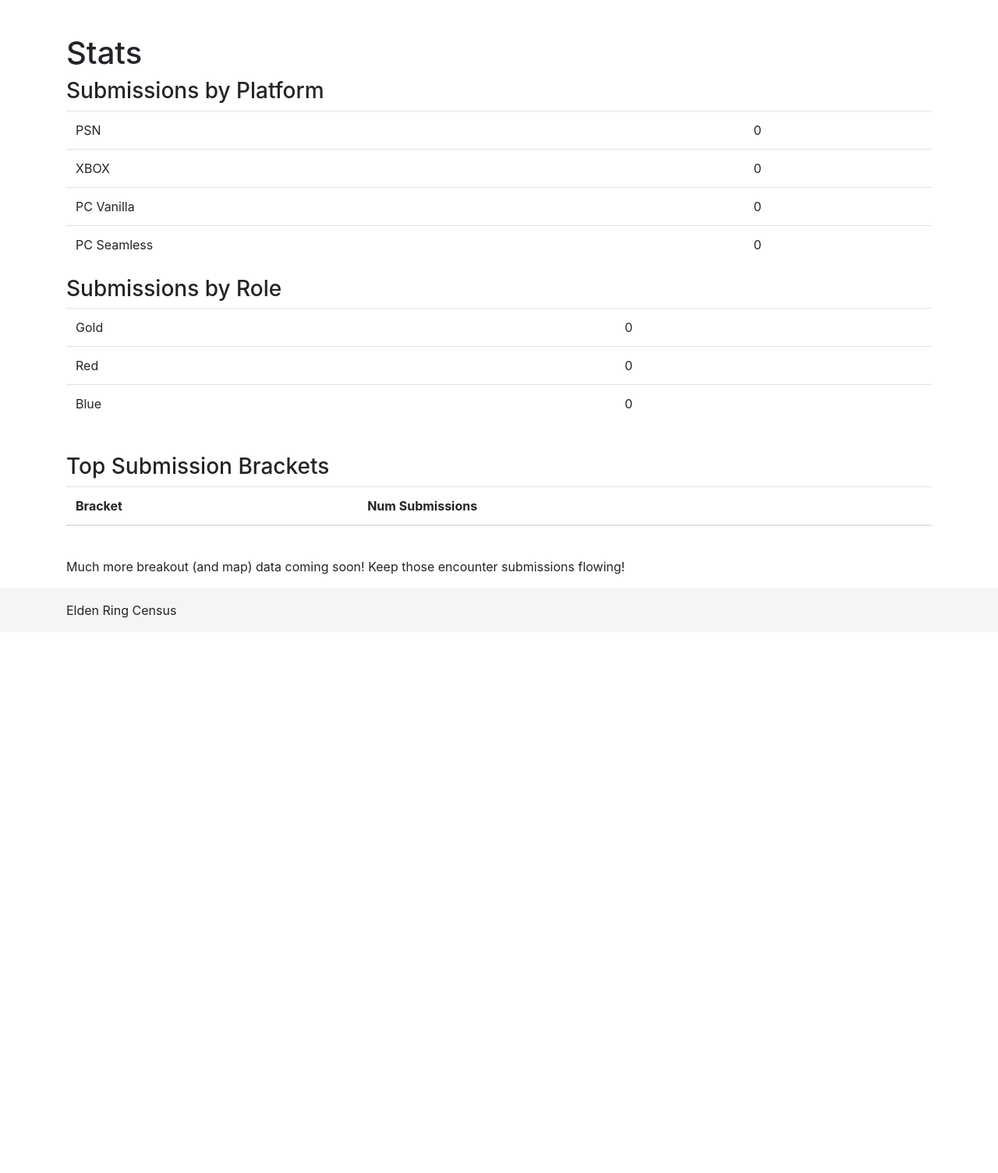
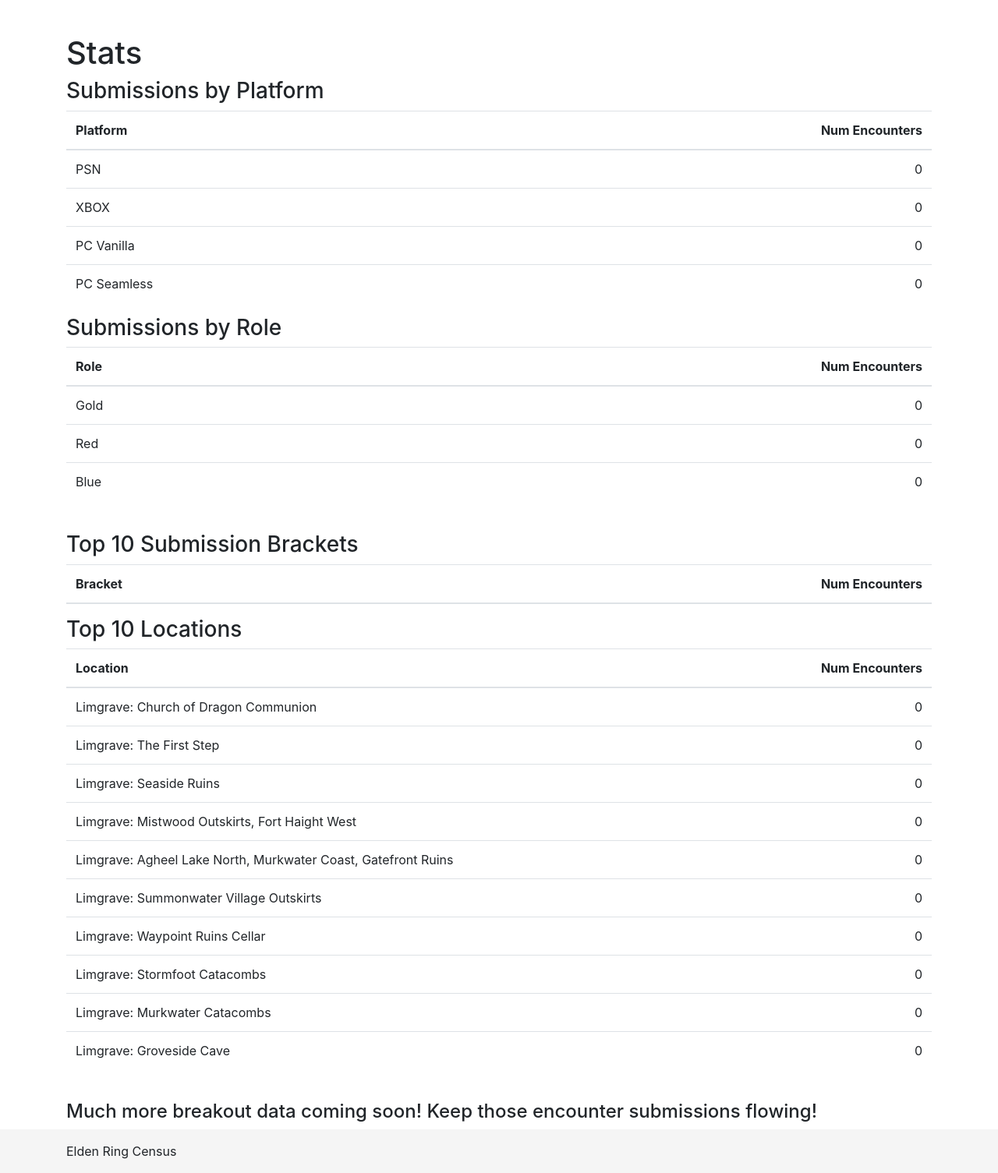
Before and after one commit to PXTrials/EldenRingCensus, a Django app: page /census/stats in a window 1280 px wide. Shown: the part 56-1561 px from the top of the page at 78% size. Before the commit the page ends 849 px from the top, so only its background shows below. Run offline with Django 5.2, Linux system fonts and the light colour scheme; data comes from the database, SQL or seed files in the repository; data that the repository does not hold is empty.

Commit message:
Addming more admin columns, ordering, Top locations in Stats

```diff
--- a/census/models.py
+++ b/census/models.py
@@ -23,6 +23,9 @@
     def __str__(self):
         return f'{self.name} ({self.platform} RL{self.rune_level}+{self.weapon_level})'
 
+    class Meta:
+        ordering = ['name', 'rune_level', 'weapon_level']
+
 class Role(models.Model):
     id = models.SmallAutoField(primary_key=True)
     name = models.CharField(max_length=10, unique=True)
@@ -38,6 +41,9 @@
     def __str__(self):
         return self.name
 
+    class Meta:
+        ordering = ['sort_order']
+
 class Location(models.Model):
     id = models.SmallAutoField(primary_key=True)
     name = models.CharField(max_length=60)
@@ -46,6 +52,9 @@
 
     def __str__(self):
         return f'{self.area}: {self.name}'
+
+    class Meta:
+        ordering = ['sort_order']
 
 class Outcome(models.Model):
     id = models.SmallAutoField(primary_key=True)
@@ -66,6 +75,9 @@
         else:
             return 'Neutral'
 
+    class Meta:
+        ordering = ['sort_order']
+
 class CoopType(models.Model):
     id = models.SmallAutoField(primary_key=True)
     description = models.CharField(max_length=20)
@@ -73,6 +85,9 @@
 
     def __str__(self):
         return self.description
+
+    class Meta:
+        ordering = ['sort_order']
 
 class Encounter(models.Model):
     character = models.ForeignKey(Character, on_delete=models.PROTECT)
--- a/census/templates/census/record.html
+++ b/census/templates/census/record.html
@@ -38,10 +38,8 @@
                     {{ form.character }}
                     <label>Location</label>
                     {{ form.location }}
-                    {% if selected_role == '2' %}
-                        <label>Coop Type:</label>
-                        {{ form.coop_type }}
-                    {% endif %}
+                    <label>Coop Type:</label>
+                    {{ form.coop_type }}
                     <label>Outcome</label>
                     {{ form.outcome }}
                     {% if selected_role == '2' %}
--- a/census/templates/census/stats.html
+++ b/census/templates/census/stats.html
@@ -5,41 +5,74 @@
 <h1>Stats</h1>
 <h3>Submissions by Platform</h3>
 <table class="table table-hover">
+    <thead>
+        <tr>
+            <th>Platform</th>
+            <th style="text-align:right">Num Encounters</th>
+        </tr>
+    </thead>
     <tbody>
-{% for platform in platforms %}
+    {% for platform in platforms %}
+        <tr>
+            <td>{{ platform }}</td>
+            <td style="text-align:right">{{ platform.num_encounters }} </td>
+        </tr>
+    {% endfor %}
+    </tbody>
+</table>
+
+<h3>Submissions by Role</h3>
+<table class="table table-hover">
+    <thead>
+        <tr>
+            <th>Role</th>
+            <th style="text-align:right">Num Encounters</th>
+        </tr>
+    </thead>
+    <tbody>
+    {% for role in roles %}
+        <tr>
+            <td>{{ role }}</td>
+            <td style="text-align:right">{{ role.num_encounters }} </td>
+        </tr>
+    {% endfor %}
+    </tbody>
+</table>
+<br />
+
+<h3>Top 10 Submission Brackets</h3>
+<table class="table table-hover">
+    <thead>
+        <tr>
+            <th>Bracket</th>
+            <th style="text-align:right">Num Encounters</th>
+        </tr>
+    </thead>
+    <tbody>
+{% for level in levels %}
     <tr>
-        <td>{{ platform }}</td>
-        <td>{{ platform.num_encounters }} </td>
+        <td>RL{{ level.rune_level }}+{{ level.weapon_level }}</td>
+        <td style="text-align:right">{{ level.num_encounters }} </td>
     </tr>
 {% endfor %}
 </table>
 
-<h3>Submissions by Role</h3>
+<h3>Top 10 Locations</h3>
 <table class="table table-hover">
+    <thead>
+        <tr>
+            <th>Location</th>
+            <th style="text-align:right">Num Encounters</th>
+        </tr>
+    </thead>
     <tbody>
-{% for role in roles %}
+{% for location in locations %}
     <tr>
-        <td>{{ role }}</td>
-        <td>{{ role.num_encounters }} </td>
+        <td>{{ location }}</td>
+        <td style="text-align:right">{{ location.num_encounters }} </td>
     </tr>
 {% endfor %}
 </table>
 <br />
-
-<h3>Top Submission Brackets</h3>
-<table class="table table-hover">
-    <tbody>
-        <thead>
-            <tr>
-                <th>Bracket</th>
-                <th>Num Submissions</th>
-{% for level in levels %}
-    <tr>
-        <td>RL{{ level.rune_level }}+{{ level.weapon_level }}</td>
-        <td>{{ level.num_encounters }} </td>
-    </tr>
-{% endfor %}
-</table>
-<br />
-<p>Much more breakout (and map) data coming soon! Keep those encounter submissions flowing!</p>
+<h4>Much more breakout data coming soon! Keep those encounter submissions flowing!</h4>
 {% endblock %}
--- a/census/views.py
+++ b/census/views.py
@@ -81,6 +81,7 @@
 def stats(request):
     platforms = Platform.objects.annotate(num_encounters=models.Count("character__encounter")).order_by("-num_encounters")
     roles = Role.objects.annotate(num_encounters=models.Count("encounter")).order_by("id")
+    locations = Location.objects.annotate(num_encounters=models.Count("encounter")).order_by("-num_encounters")[:10]
     query = '''select rune_level, weapon_level, count(census_encounter.id) as num_encounters
         from census_character
         inner join census_encounter on census_encounter.character_id = census_character.id
@@ -92,7 +93,7 @@
         columns = [col[0] for col in cursor.description]
         levels = [dict(zip(columns, row)) for row in cursor.fetchall()]
 
-    return render(request, "census/stats.html", {"platforms":platforms, "roles":roles, "levels": levels})
+    return render(request, "census/stats.html", {"platforms":platforms, "roles":roles, "levels": levels, "locations": locations})
 
 class CharacterListView(ListView):
     model = Character
```
Also changed, not shown: census/admin.py (+16 -3 lines), census/migrations/0009_alter_area_options_alter_character_options_and_more.py (added).
